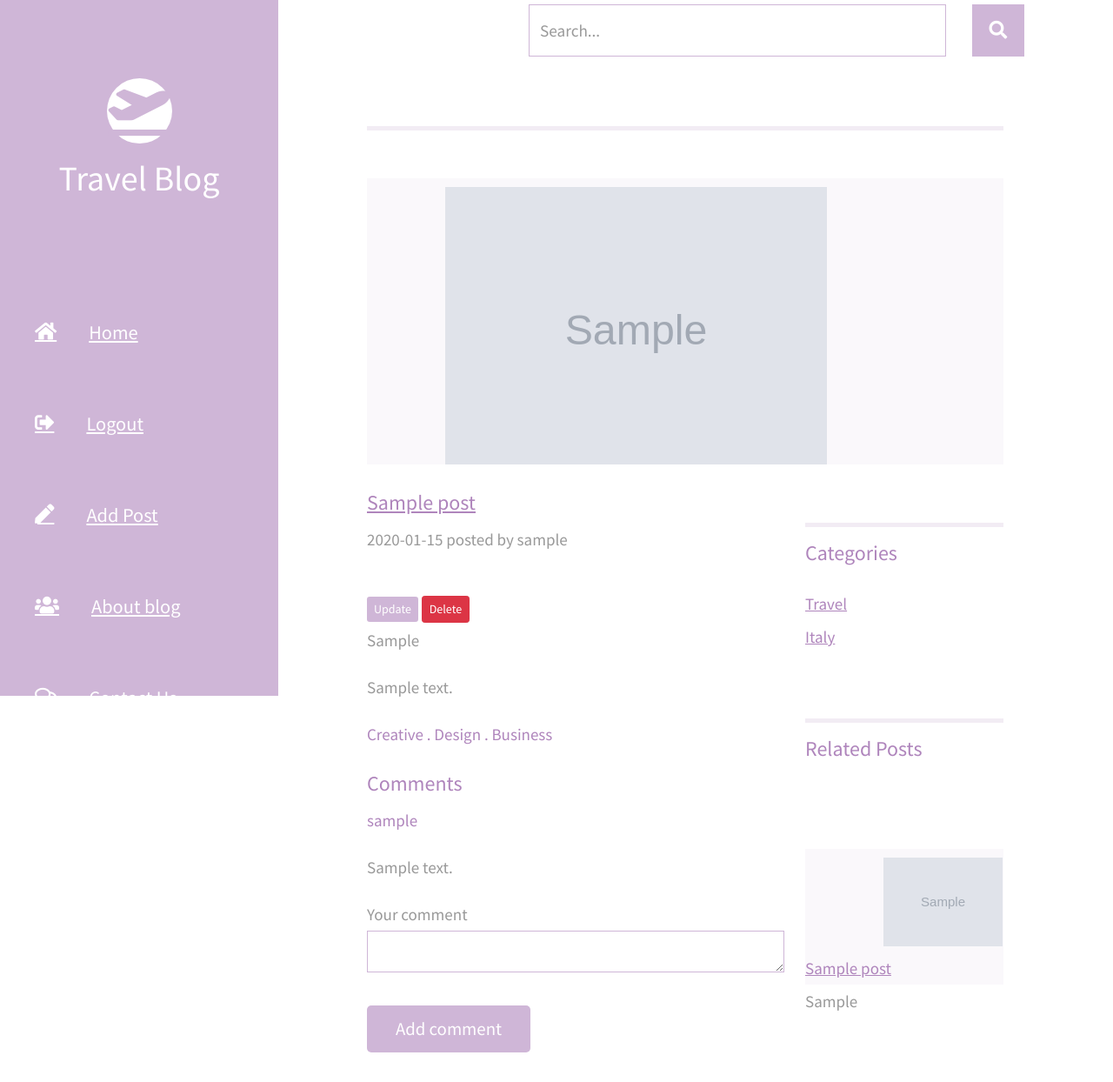
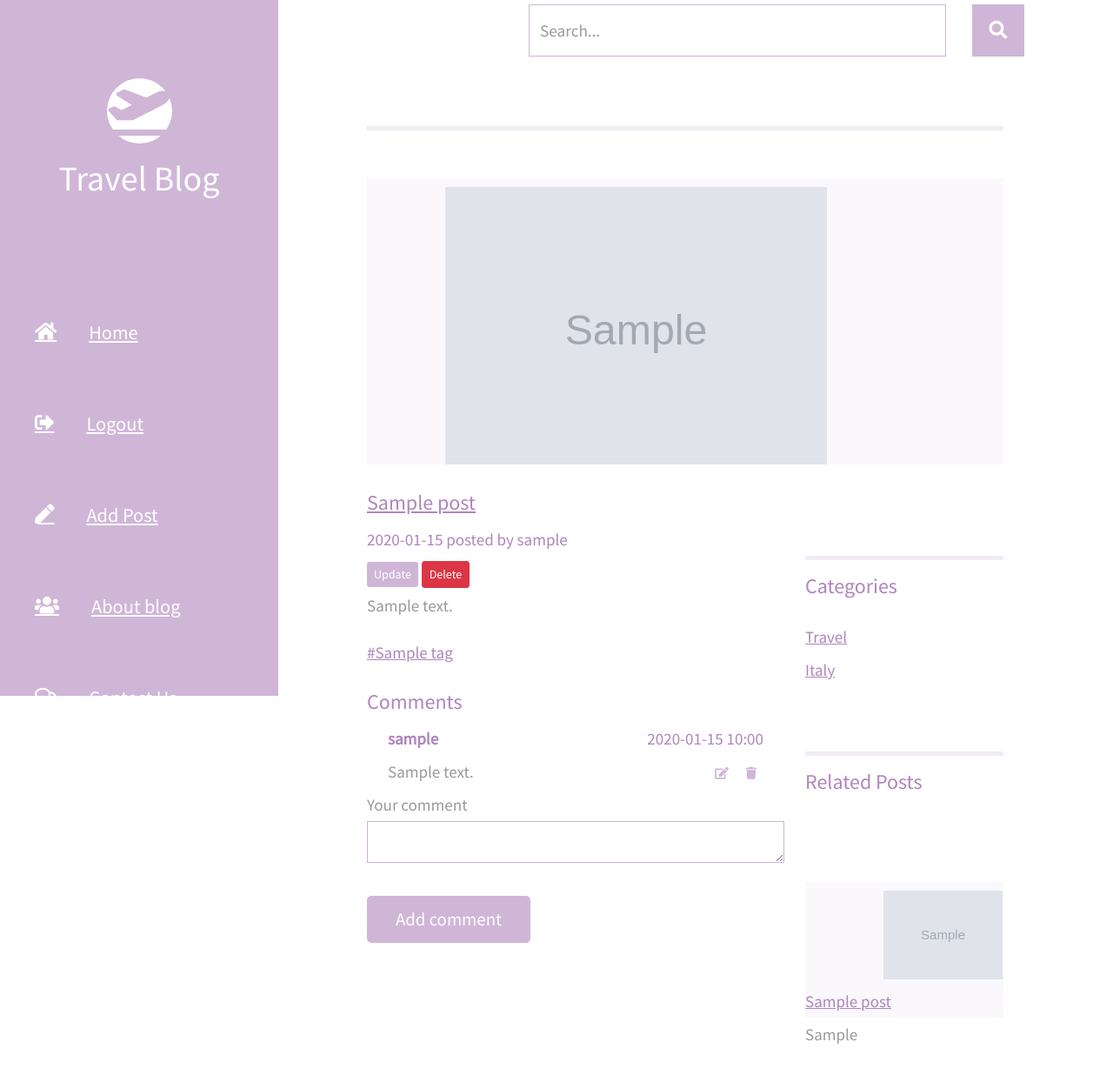
Before and after one commit to Profitrollka/web_app, a Flask app: page /post/1 in a window 1280 px wide. Shown: the whole page at 87% size. Before the commit the page ends 1210 px from the top, so only its background shows below. Run offline with Flask 2, Linux system fonts and the light colour scheme; a user stored in the database is signed in; tables that the repository leaves empty hold one stand-in row (values such as "Sample post"); grey boxes marked "Sample" are stand-in pictures; parts of the project's set-up code (start-up, migrations or seed data) failed here and were passed over; some libraries are stand-ins or nearby versions.

Commit message:
Changed comments the display of comments, updated tags the functionality of tags

```diff
--- a/app/models.py
+++ b/app/models.py
@@ -68,11 +68,11 @@ class Post(db.Model, DateMixin):
 
 class Tag(db.Model):
     tag_id = db.Column(db.Integer, primary_key=True)
-    tag_name = db.Column(db.String(64), nullable=False)
+    tag_name = db.Column(db.String(64), unique=True, index=True, nullable=False)
     posts = db.relationship('Post', secondary=post_tags, back_populates="tags")
 
     def __repr__(self):
-        return "<{}:{}>".format(self.tag_id, self.tag_name)
+        return f"#{self.tag_name}"
 
 
 class Comment(db.Model, DateMixin):
--- a/app/static/css/templatemo-xtra-blog.css
+++ b/app/static/css/templatemo-xtra-blog.css
@@ -287,6 +287,11 @@ ul {
 .tm-btn-primary-sm {
     background-color: #cfb6d7;
     color: white;
+    border: none;
+}
+
+.tm-btn-primary-sm-new {
+    color: #cfb6d7;
     border: none;
 }
 
--- a/app/templates/index.html
+++ b/app/templates/index.html
@@ -18,7 +18,11 @@
         </a>
         <p class="tm-pt-35"> {{ post.intro }}</p>
         <div class="d-flex justify-content-between tm-pt-60">
-            <span class="tm-color-primary">Travel . Italy</span>
+            <span class="d-block text-right tm-color-primary">
+                {% for tag in post.tags %}
+                    <a href="#" class="tm-color-primary">{{ tag }}</a>
+                {% endfor %}
+            </span>
             <span class="tm-color-primary">{{ post.created.strftime('%Y-%m-%d') }}</span>
         </div>
         <hr>
--- a/app/templates/single_post.html
+++ b/app/templates/single_post.html
@@ -14,13 +14,13 @@
             </div>
             <h2 class="tm-pt-30 tm-color-primary tm-post-title">{{ post.title }}</h2>
         </a>
+        <span class="tm-color-primary">{{ post.created.strftime('%Y-%m-%d') }} posted by {{ post.author.username }}</span>
     </div>
 </div>
 <div class="row tm-row">
     <div class="col-lg-8 tm-post-col">
         <div class="tm-post-full">
             <div class="mb-4">
-                <p class="tm-mb-40">{{ post.created.strftime('%Y-%m-%d') }} posted by {{ post.author.username }}</p>
                 {% if post.author == current_user %}
                     <a class="btn tm-btn-primary-sm btn-sm" href="{{ url_for('update_post', post_id=post_id) }}">Update</a>
                     <!-- Button trigger modal -->
@@ -28,16 +28,37 @@
                       Delete
                     </button>
                 {% endif %}
-                <p>{{ post.intro }}</p>
                 <p style="white-space:pre-wrap">{{ post.text}}</p>
-                <span class="d-block text-right tm-color-primary">Creative . Design . Business</span>
+                <span class="d-block text-right tm-color-primary">
+                    {% for tag in post.tags %}
+                        <a href="#" class="tm-color-primary">{{ tag }}</a>
+                    {% endfor %}
+                </span>
             </div>
             <!-- Comments -->
             <h2 class="tm-color-primary tm-post-title">Comments</h2>
-            {% for comment in comments %}
-                <p class="tm-color-primary">{{ comment.author.username }}</p>
-                <p class="tm-color-gray"> {{ comment.text }}</p>
-            {% endfor %}
+                {% for comment in comments %}
+                    <div class="container">
+                        <div class="row">
+                            <div class="col-6 tm-color-primary" ><b>{{ comment.author.username }}</b></div>
+                            <div class="col-6 tm-color-primary" style="text-align: right">{{ comment.created.strftime('%Y-%m-%d %H:%M') }}</div>
+                        </div>
+                        <div class="row">
+                            <span class="col-6 text-justify tm-color-grey">{{ comment.text }}</span>
+                            <div class="col-6" style="text-align: right">
+                            {% if post.author == current_user %}
+                            <a class="btn tm-btn-primary-sm-new btn-sm" href="{{ url_for('update_post', post_id=post_id) }}">
+                                <i class="fas fa-edit"></i>
+                            </a>
+                            <!-- Button trigger modal -->
+                            <button type="button" class="btn tm-btn-primary-sm-new btn-sm" data-bs-toggle="modal" data-bs-target="#deleteModal">
+                                <i class="fa fa-trash" aria-hidden="true"></i>
+                            </button>
+                            </div>
+                            {% endif %}
+                        </div>
+                    </div>
+                {% endfor %}
             <form action="" method="post" novalidate enctype="multipart/form-data">
                 {{ form.csrf_token() }}
              <div class="form-group tm-color-gray">
--- a/app/view.py
+++ b/app/view.py
@@ -2,16 +2,17 @@ from datetime import datetime
 from flask import abort, render_template, flash, redirect, url_for, request, send_from_directory, jsonify, make_response
 from flask_login import current_user, login_user, logout_user, login_required
 from app.forms import LoginForm, RegistrationForm, PostForm, CommentForm, UpdateProfileForm
-from app.models import User, Post, Comment, Tag
+from app.models import User, Post, Comment, Tag, post_tags
 from . import app, db, bcrypt
 from app.media import ProfilePicture, PostPicture
 import os
+import json
 
 
 @app.route('/')
 def index():
     page = request.args.get('page', 1, type=int)
-    posts = Post.query.paginate(page=page, per_page=4)
+    posts = Post.query.order_by(Post.created.desc()).paginate(page=page, per_page=4)
     return render_template('index.html', title='Home', posts=posts)
 
 
@@ -62,9 +63,10 @@ def register():
             flash('Your account has been created! You are now able to log in', 'success')
             app.logger.info(f'User {user.username} is registered')
             return redirect(url_for('login'))
-        except:
+        except Exception as e:
             flash('An error occurred while saving data. Please try again later.', 'danger')
             app.logger.warning(f"An error occurred while saving data (register new user)")
+            app.logger.exception(e)
             return redirect(url_for('register'))
     return render_template('register.html', title='Registration', form=form)
 
@@ -90,9 +92,10 @@ def profile():
                 picture_file.save_picture(app.config['UPLOAD_FOLDER_PROFILE'])
             flash('Your profile has been updated!', 'success')
             app.logger.info(f'User {current_user.username} updated profile.')
-        except:
+        except Exception as e:
             flash('An error occurred while saving data. Please try again later.', 'danger')
             app.logger.warning(f"An error occurred while saving data (update user's profile)")
+            app.logger.exception(e)
             return redirect(url_for('profile'))
     elif request.method == "GET":
         form.username.data = current_user.username
@@ -126,14 +129,21 @@ def new_post():
             picture_file.resize_picture()
         post = Post(title=form.title.data, intro=form.intro.data, text=form.text.data, user_id=current_user.user_id,
                     picture_file=picture_file.name)
-        for word in form.tag.data.replace(" ", "").replace(",", "").split("#"):
-            tag = Tag(tag_name=word)
-            post.tags.append(tag)
-            try:
-
-                db.session.add(tag)
-            except:
-                flash('An error occurred while saving data. Please try again later.', 'danger')
+        post_tags_list = []
+        for word in form.tag.data.replace(" ", "").replsce("#", "").replace("[", "").replace("]", "").split(","):
+            tag = Tag.query.filter_by(tag_name=word).first()
+            if tag:
+                pass
+            else:
+                tag = Tag(tag_name=word)
+                try:
+                    db.session.add(tag)
+                except Exception as e:
+                    flash('An error occurred while saving data. Please try again later.', 'danger')
+                    app.logger.warning(f"An error occurred while saving data (add new tag)")
+                    app.logger.exception(e)
+            post_tags_list.append(tag)
+        post.tags = post_tags_list
         try:
             db.session.add(post)
             db.session.commit()
@@ -142,9 +152,10 @@ def new_post():
             flash('Your post has been created!', 'success')
             app.logger.info(f'User {current_user.username} added new post.')
             return redirect(url_for('index'))
-        except:
+        except Exception as e:
             flash('An error occurred while saving data. Please try again later.', 'danger')
             app.logger.warning(f"An error occurred while saving data (add new post)")
+            app.logger.exception(e)
             return redirect(url_for('new_post'))
 
     return render_template('post.html', title='New post', form=form, legend='Add Post')
@@ -165,21 +176,19 @@ def single_post(post_id):
                     db.session.commit()
                     flash('Your cooment has been added!', 'success')
                     app.logger.info(f'User {current_user.username} added new comment.')
-                except:
+                except Exception as e:
                     flash('An error occurred while saving data. Please try again later.', 'danger')
                     app.logger.warning(f"An error occurred while saving data (add new comment)")
+                    app.logger.exception(e)
                     return redirect(url_for('single_post', post_id=post_id))
-    # if comments is None:
-    #     return render_template('single_post.html', post=post, posts=posts, form=form)
     return render_template('single_post.html', post=post, posts=posts, comments=comments, form=form, post_id=post_id,
-                           title='Single post')
+                           post_tags=post_tags, title='Single post')
 
 
 @app.route('/<int:post_id>/update', methods=['GET', 'POST'])
 @login_required
 def update_post(post_id):
     post = Post.query.get_or_404(post_id)
-    print(post.picture_file)
     if post.author != current_user:
         abort(403)
     form = PostForm()
@@ -192,23 +201,38 @@ def update_post(post_id):
             picture_file.rename_picture()
             picture_file.resize_picture()
             post.picture_file = picture_file.name
-            print(post.picture_file)
+        post_tags_list = []
+        for word in form.tag.data.replace(" ", "").replace("#", "").replace("[", "").replace("]", "").split(","):
+            tag = Tag.query.filter_by(tag_name=word).first()
+            if tag:
+                pass
+            else:
+                tag = Tag(tag_name=word)
+                try:
+                    db.session.add(tag)
+                except Exception as e:
+                    flash('An error occurred while saving data. Please try again later.', 'danger')
+                    app.logger.warning(f"An error occurred while saving data (add new tag)")
+                    app.logger.exception(e)
+            post_tags_list.append(tag)
+        post.tags = post_tags_list
         try:
-            db.session.add(post)
             db.session.commit()
             if form.file.data:
                 picture_file.save_picture(app.config['UPLOAD_FOLDER_POST'])
             flash('Your post has been updated!', 'success')
             app.logger.info(f'User {current_user.username} updated post {post.post_id}.')
             return redirect(url_for('single_post', post_id=post_id))
-        except:
+        except Exception as e:
             flash('An error occurred while saving data. Please try again later.', 'danger')
             app.logger.warning(f"An error occurred while saving data (update post)")
+            app.logger.exception(e)
             return redirect(url_for('single_post', post_id=post_id))
     elif request.method == "GET":
         form.title.data = post.title
         form.intro.data = post.intro
         form.text.data = post.text
+        form.tag.data = post.tags
     return render_template('post.html', title='Update post', form=form, legend='Update Post')
 
 
@@ -218,8 +242,10 @@ def delete_post(post_id):
     post = Post.query.get_or_404(post_id)
     if post.author != current_user:
         abort(403)
+    for comment in post.comments:
+        db.session.delete(comment)
+    picture_for_delete = post.picture_file
     try:
-        picture_for_delete = post.picture_file
         db.session.delete(post)
         db.session.commit()
         path = os.path.join(app.root_path, 'static', app.config['UPLOAD_FOLDER_POST'], picture_for_delete)
@@ -227,11 +253,18 @@ def delete_post(post_id):
         flash('Your post has been deleted!', 'success')
         app.logger.info(f'User {current_user.username} deleted post {post.post_id}.')
         return redirect(url_for('index'))
-    except:
+    except Exception as e:
         flash('An error occurred while deleting post. Please try again later.', 'danger')
         app.logger.warning(f"An error occurred while saving data (delete post)")
+        app.logger.exception(e)
         return redirect(url_for('single_post', post_id=post_id))
 
+
+@app.route('/posts/search', methods=['GET'])
+def search_posts():
+    tags = json.loads(request.data['tags'])
+    posts = db.session.query(Post).join(post_tags).join(Tag).filter(Tag.tag.in_(tags)).group_by(Post.post_id).all()
+    return jsonify(posts)
 
 @app.route('/uploads/<filename>')
 def uploaded_file(filename):
```
Also changed, not shown: migrations/versions/2c6377cf6892_changed_tag_table.py (added, +28 -0 lines), migrations/versions/bbc2067de334_changed_tag_table.py (added, +30 -0 lines), app/static/post_pics/1a7ea98da4cf8a5d.jpeg (added), app/static/post_pics/e35060485b7a17f3.jpeg (added), 2 other files.
